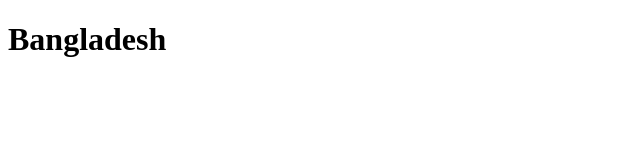
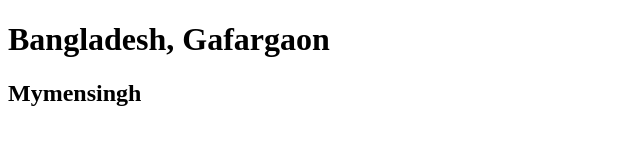
Before and after one commit to Thowhid31/CSS-file, a plain HTML site: page index.html in a window 1280 px wide. Shown: the whole page, without its empty margins (0-640 px from the left). Drawn offline with Linux system fonts and the light colour scheme.

Commit message:
Save Now

```diff
--- a/index.html
+++ b/index.html
@@ -5,7 +5,8 @@
     <meta http-equiv="X-UA-Compatible" content="IE=edge">
     <meta name="viewport" content="width=device-width, initial-scale=1.0">
     <title>Document</title>
-</head> <h1> Bangladesh </h1>
+</head> <h1> Bangladesh, Gafargaon </h1>
+<h2> Mymensingh </h2>
 <body>
 
 </body>
```
